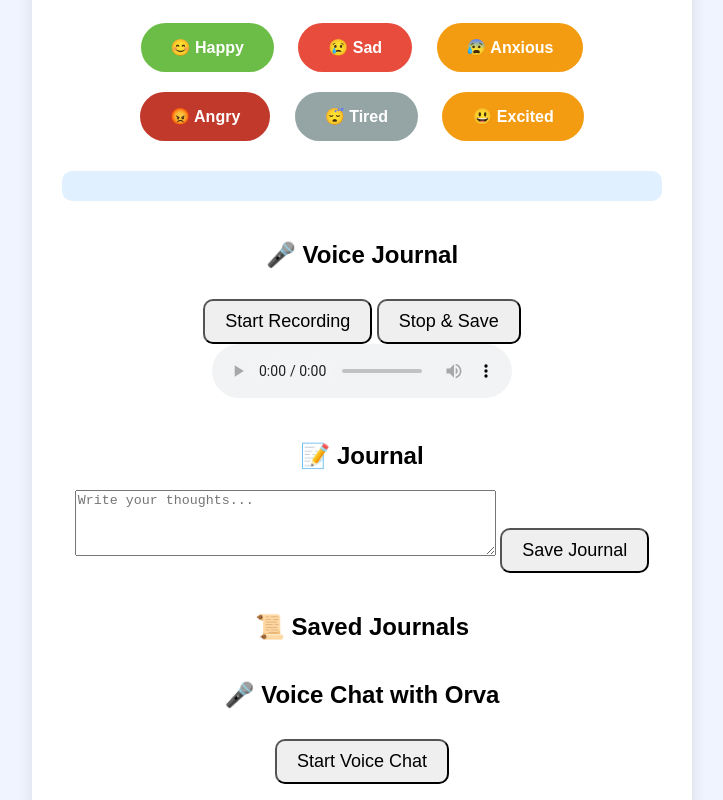
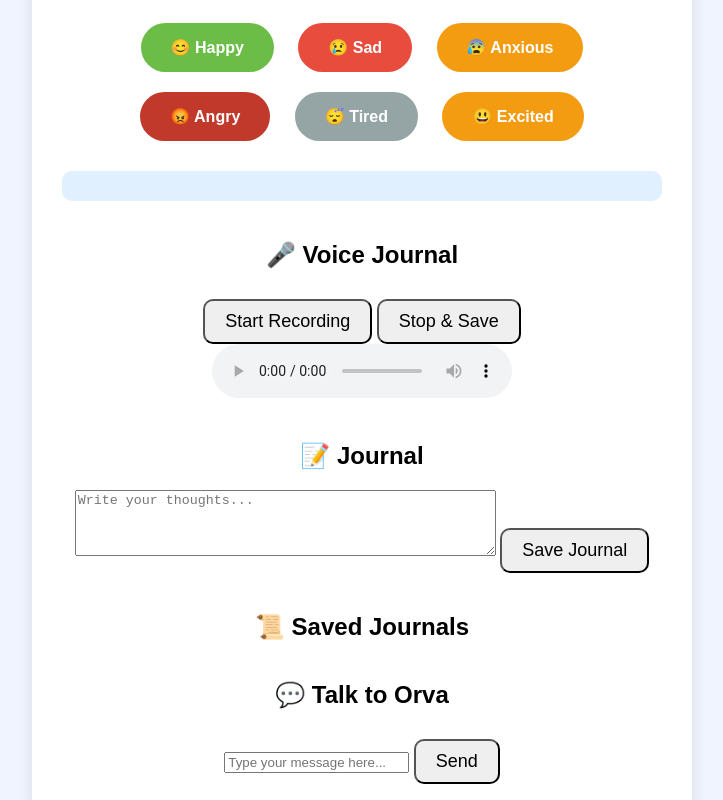
Before and after one commit to NIyi8/orva-demo, a plain HTML site: page index.html in a window 1280 px wide. Shown: the part 152-952 px from the top of the page, without its empty margins (278-1001 px from the left). Drawn offline with Linux system fonts and the light colour scheme.

Commit message:
Update index.html

```diff
--- a/index.html
+++ b/index.html
@@ -34,9 +34,6 @@
     <h2>📜 Saved Journals</h2>
     <div id="savedJournals"></div>
 
-    <h2>🎤 Voice Chat with Orva</h2>
-    <button onclick="startVoiceChat()">Start Voice Chat</button>
-
     <h2>💬 Talk to Orva</h2>
     <input type="text" id="textInput" placeholder="Type your message here..." />
     <button onclick="handleTextInput()">Send</button>
```
